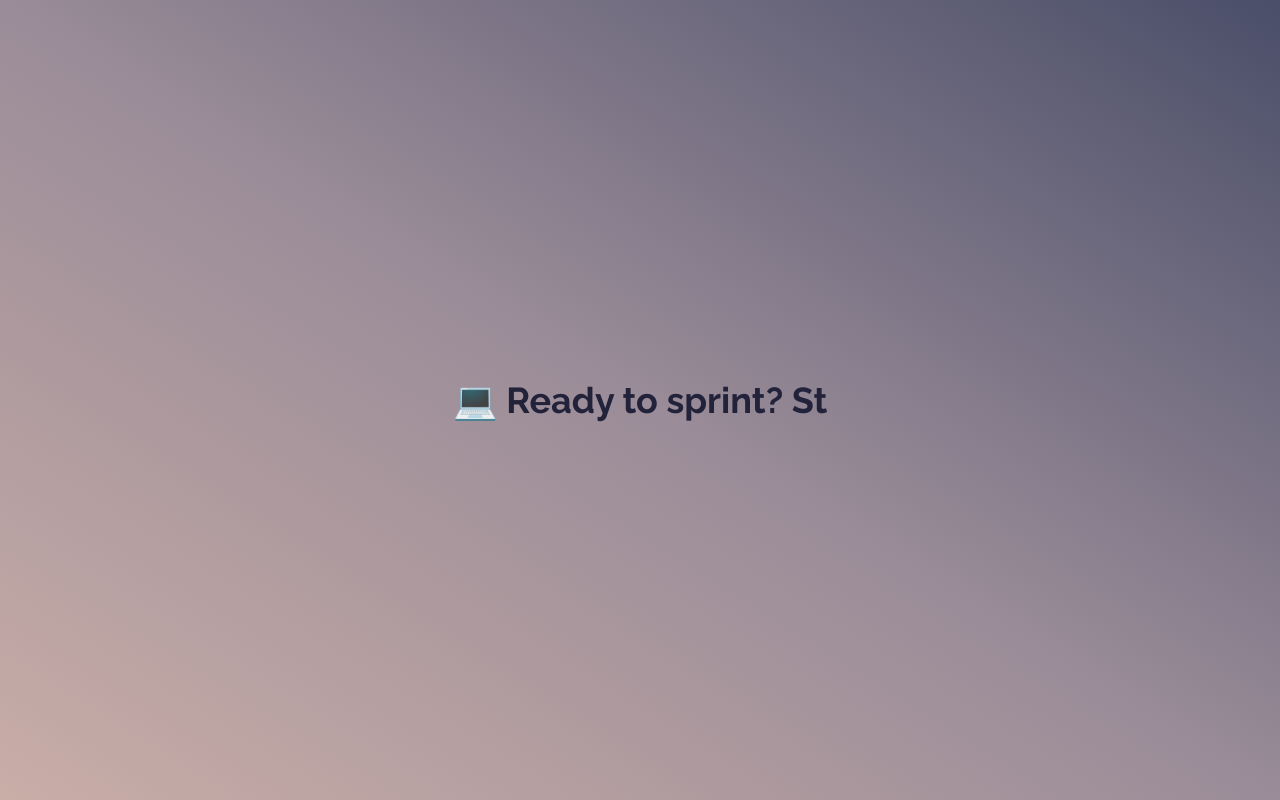
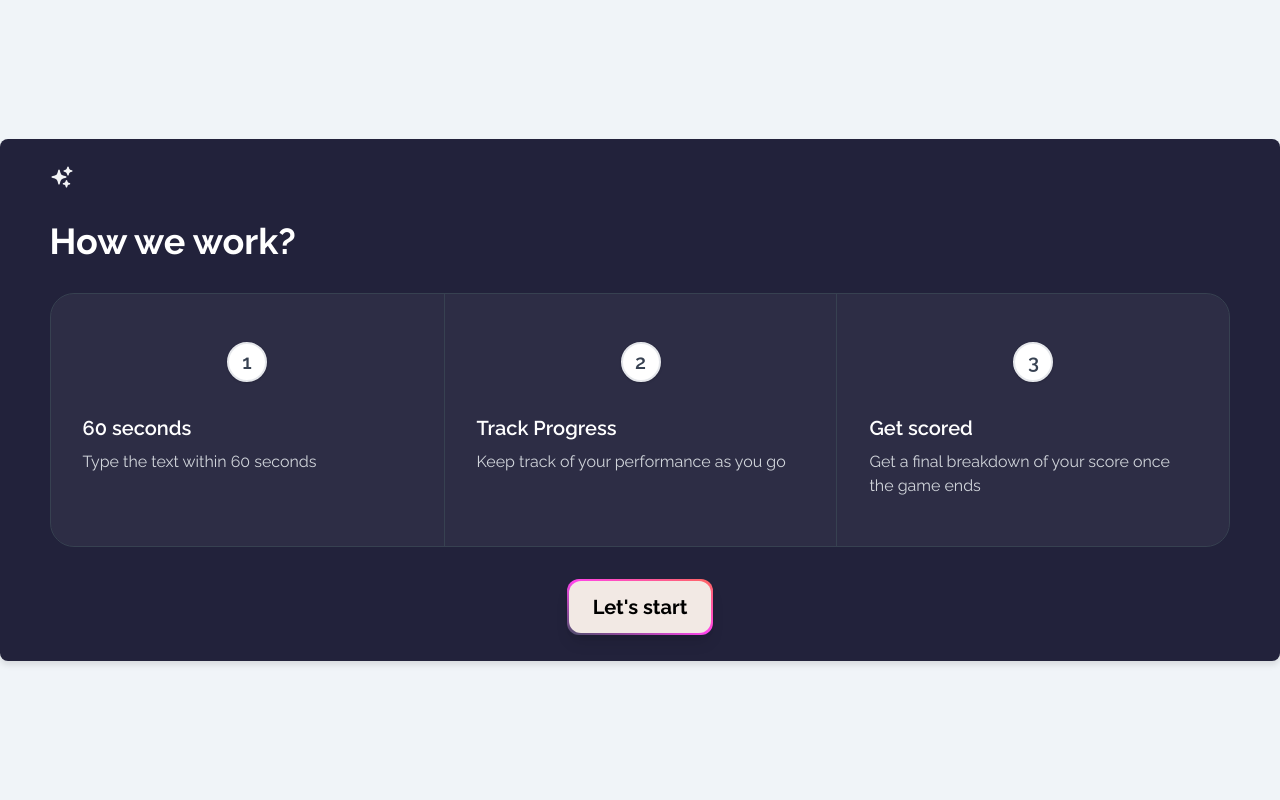
Before and after one commit to khadijaamjad/typeSprint, a React (Vite) app in the folder type-sprint/: page / in a window 1280 px wide. Built offline with nearby package versions, Linux system fonts and the light colour scheme.

Commit message:
Changed start screen to show steps to play. Updated icon.

```diff
--- a/type-sprint/index.html
+++ b/type-sprint/index.html
@@ -2,7 +2,7 @@
 <html lang="en">
   <head>
     <meta charset="UTF-8" />
-    <link rel="icon" type="image/svg+xml" href="/vite.svg" />
+    <link rel="icon" type="image/png" href="/icon.svg" />
     <meta name="viewport" content="width=device-width, initial-scale=1.0" />
     <link rel="preconnect" href="https://fonts.googleapis.com" />
     <link rel="preconnect" href="https://fonts.gstatic.com" crossorigin />
--- a/type-sprint/src/App.tsx
+++ b/type-sprint/src/App.tsx
@@ -4,7 +4,7 @@ import styles from "./App.module.css";
 import { useAppStore } from "./utils/store";
 import { calculateWPM } from "./utils/helpers";
 import { RandomText, Values } from "./utils/constants";
-import { StartPrompt, FinalScore, GameScreen } from "./components";
+import { HowToPlay, FinalScore, GameScreen } from "./components";
 
 export default function App() {
   const { scoreEarned, setScoreEarned } = useAppStore();
@@ -23,13 +23,13 @@ export default function App() {
   const [startTime, setStartTime] = useState<number | null>(null);
   const [endTime, setEndTime] = useState<number | null>(null);
 
-  useEffect(() => {
-    setCurrentText(RandomText[Math.floor(Math.random() * RandomText.length)]);
-
   const focusInput = () => {
     setIsFocused(true);
     inputRef.current?.focus();
   };
+
+  useEffect(() => {
+    setCurrentText(RandomText[Math.floor(Math.random() * RandomText.length)]);
 
     const handleClick = () => focusInput();
 
@@ -125,8 +125,9 @@ export default function App() {
 
   return (
     <div className={styles.wrapper}>
-      {!isFocused && <StartPrompt />}
-
+      {!isFocused ? (
+        <HowToPlay startGame={focusInput} />
+      ) : (
         <div className="h-screen w-screen flex justify-center items-center dark:bg-gray-800">
           {isCompleted ? (
             <FinalScore
@@ -150,6 +151,7 @@ export default function App() {
             />
           )}
         </div>
+      )}
     </div>
   );
 }
--- /dev/null
+++ b/type-sprint/src/components/HowToPlay/HowToPlay.tsx
@@ -0,0 +1,57 @@
+import styles from "./styles.module.css";
+import { GradientButton, Step } from "..";
+
+type HowToPlayProps = {
+  startGame: () => void;
+};
+
+export default function HowToPlay({ startGame }: HowToPlayProps) {
+  return (
+    <div className={styles.container}>
+      <div className="max-w-7xl mx-auto h-max px-6 md:px-12 xl:px-6">
+        <div className="md:w-2/3 lg:w-1/2">
+          <svg
+            xmlns="http://www.w3.org/2000/svg"
+            viewBox="0 0 24 24"
+            fill="currentColor"
+            className="w-6 h-6 text-gray-100"
+          >
+            <path
+              fillRule="evenodd"
+              d="M9 4.5a.75.75 0 01.721.544l.813 2.846a3.75 3.75 0 002.576 2.576l2.846.813a.75.75 0 010 1.442l-2.846.813a3.75 3.75 0 00-2.576 2.576l-.813 2.846a.75.75 0 01-1.442 0l-.813-2.846a3.75 3.75 0 00-2.576-2.576l-2.846-.813a.75.75 0 010-1.442l2.846-.813A3.75 3.75 0 007.466 7.89l.813-2.846A.75.75 0 019 4.5zM18 1.5a.75.75 0 01.728.568l.258 1.036c.236.94.97 1.674 1.91 1.91l1.036.258a.75.75 0 010 1.456l-1.036.258c-.94.236-1.674.97-1.91 1.91l-.258 1.036a.75.75 0 01-1.456 0l-.258-1.036a2.625 2.625 0 00-1.91-1.91l-1.036-.258a.75.75 0 010-1.456l1.036-.258a2.625 2.625 0 001.91-1.91l.258-1.036A.75.75 0 0118 1.5zM16.5 15a.75.75 0 01.712.513l.394 1.183c.15.447.5.799.948.948l1.183.395a.75.75 0 010 1.422l-1.183.395c-.447.15-.799.5-.948.948l-.395 1.183a.75.75 0 01-1.422 0l-.395-1.183a1.5 1.5 0 00-.948-.948l-1.183-.395a.75.75 0 010-1.422l1.183-.395c.447-.15.799-.5.948-.948l.395-1.183A.75.75 0 0116.5 15z"
+              clipRule="evenodd"
+            ></path>
+          </svg>
+
+          <h2 className="my-8 text-2xl font-bold text-white md:text-4xl">
+            How we work?
+          </h2>
+        </div>
+
+        <div className="mt-8 grid divide-x divide-y  divide-gray-700 overflow-hidden rounded-3xl border text-gray-600 border-gray-700 sm:grid-cols-1 lg:grid-cols-3  lg:divide-y-0 xl:grid-cols-3">
+          <Step
+            description="Type the text within 60 seconds"
+            header="60 seconds"
+            stepCount="1"
+          />
+
+          <Step
+            description="Keep track of your performance as you go"
+            header="Track Progress"
+            stepCount="2"
+          />
+
+          <Step
+            description="Get a final breakdown of your score once the game ends"
+            header="Get scored"
+            stepCount="3"
+          />
+        </div>
+
+        <div className="mt-8">
+          <GradientButton func={startGame} text="Let's start" />
+        </div>
+      </div>
+    </div>
+  );
+}
--- /dev/null
+++ b/type-sprint/src/components/HowToPlay/styles.module.css
@@ -0,0 +1,17 @@
+.container {
+  gap: 20%;
+  display: flex;
+  flex-direction: column;
+  padding: 2%;
+  border-radius: 8px;
+  background-color: #22223b;
+  box-shadow: 0 4px 6px rgba(0, 0, 0, 0.1);
+}
+
+@media (prefers-color-scheme: dark) {
+  .container {
+    background-color: #2a2a2a;
+    color: #e0e0e0;
+    box-shadow: 0 4px 6px rgba(0, 0, 0, 0.1);
+  }
+}
--- /dev/null
+++ b/type-sprint/src/components/Step/Step.tsx
@@ -0,0 +1,28 @@
+type StepProps = {
+  header: number | string;
+  description: string;
+  stepCount?: string;
+};
+
+export default function Step({ description, header, stepCount }: StepProps) {
+  return (
+    <div className="group relative bg-white/5 transition hover:z-[1] hover:shadow-2xl hover:shadow-gray-600/10">
+      <div className="relative space-y-8 py-12 p-8">
+        {stepCount && (
+          <div className="flex items-center justify-center w-10 h-10 mx-auto bg-white dark:bg-gray-800 border-2 border-gray-200 dark:border-gray-700 rounded-full shadow">
+            <span className="text-xl font-semibold text-gray-700 dark:text-gray-200">
+              {stepCount}
+            </span>
+          </div>
+        )}
+
+        <div className="space-y-2">
+          <h5 className="text-xl font-semibold text-white transition group-hover:text-secondary">
+            {header}
+          </h5>
+          <p className="text-gray-300">{description}</p>
+        </div>
+      </div>
+    </div>
+  );
+}
--- a/type-sprint/src/components/index.ts
+++ b/type-sprint/src/components/index.ts
@@ -1,11 +1,13 @@
 import { lazy } from "react";
 
 const StartPrompt = lazy(() => import("./StartPrompt/StartPrompt"));
+const HowToPlay = lazy(() => import("./HowToPlay/HowToPlay"));
 const DarkModeButton = lazy(() => import("./DarkModeButton/DarkModeButton"));
 import GameScreen from "./GameScreen/GameScreen";
 import FinalScore from "./FinalScore/FinalScore";
 import ScoreDetail from "./ScoreDetail/ScoreDetail";
 import GradientButton from "./GradientButton/GradientButton";
+import Step from "./Step/Step";
 
 export {
   StartPrompt,
@@ -13,5 +15,7 @@ export {
   ScoreDetail,
   GradientButton,
   GameScreen,
-  DarkModeButton
+  DarkModeButton,
+  Step,
+  HowToPlay
 };
```
Also changed, not shown: type-sprint/public/icon.png (added). Lines whose indentation alone changed are shown as unchanged.
